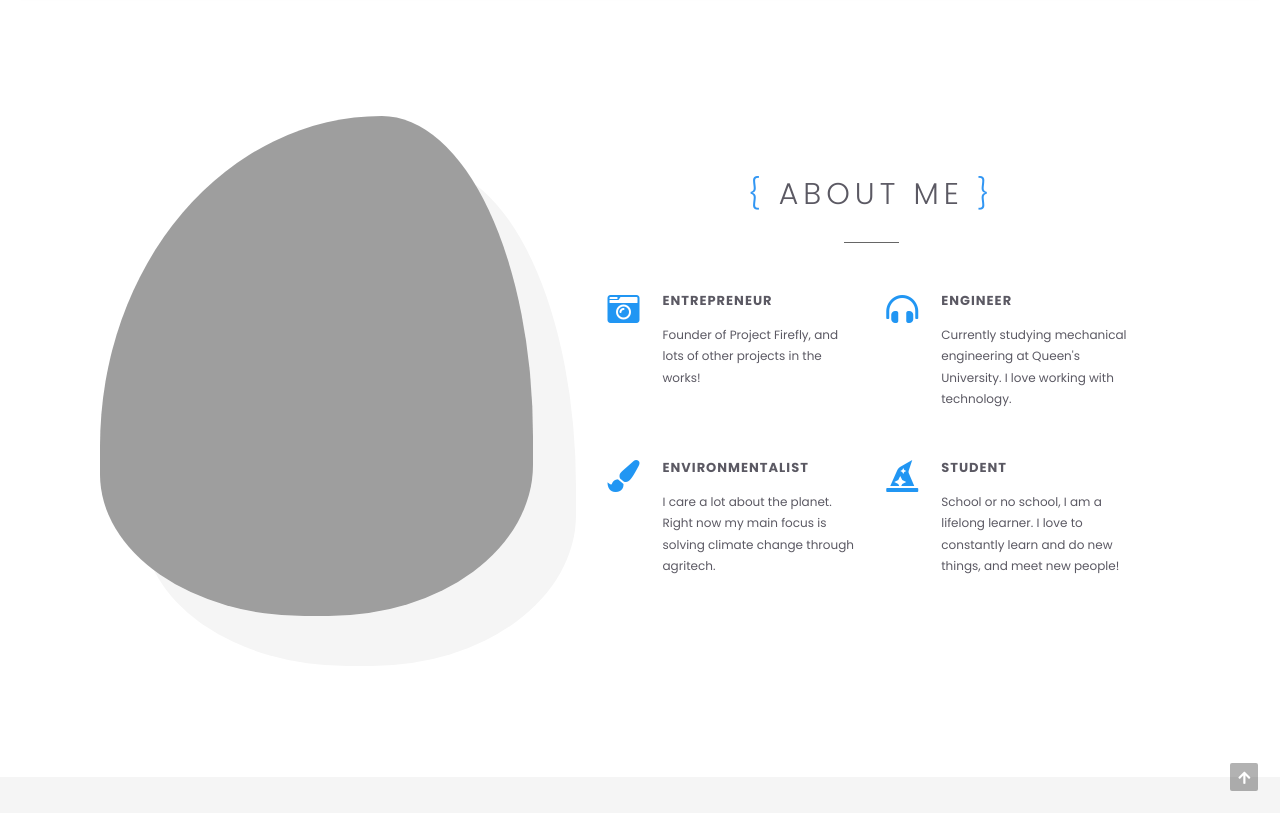
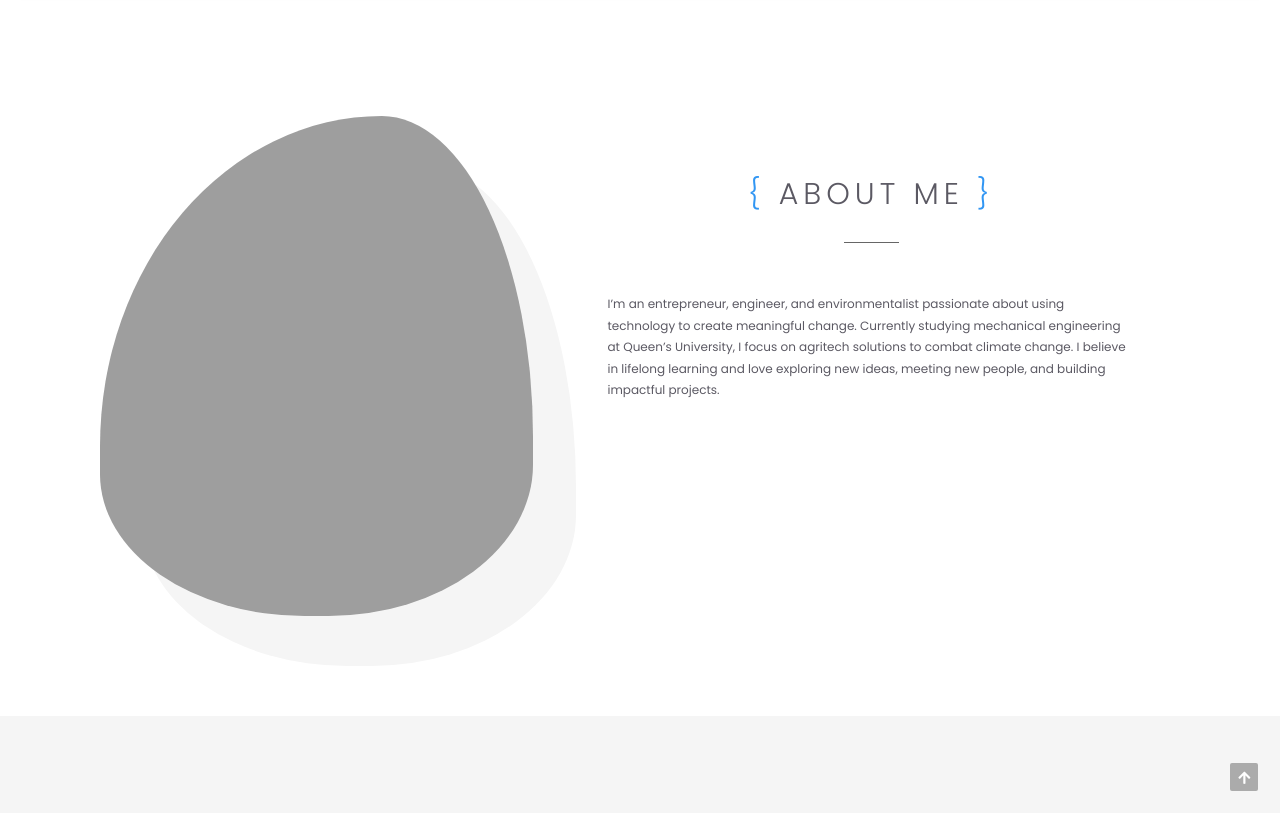
Before and after one commit to jlo13034/Jesse-Pound, a Jekyll site: the page built from index.html, in a window 1280 px wide and 900 px high, scrolled down 817 px, cut to the strip 87-900 px from the top of the window. Built offline with Jekyll 4.4.1, drawn with Linux system fonts in a browser that asks for light colours.

Commit message:
Update to About Section.html
changing the boxes to just a paragraph

```diff
--- a/index.html
+++ b/index.html
@@ -42,7 +42,7 @@ layout: default
                     <div class="col-sm-12">
 
                         <div class="module-header wow fadeInUp">
-							<h2 class="module-title"> About me </h2>
+                            <h2 class="module-title"> About Me </h2>
                             <div class="module-line"></div>
                         </div>
 
@@ -51,75 +51,13 @@ layout: default
                 </div><!-- .row -->
 
                 <div class="row">
-
-					<div class="col-md-12 col-lg-6">
-
-						<div class="iconboxleft wow fadeInUp">
-							<div class="iconboxleft-icon">
-								<i class="fas fa-camera-retro"></i>
-							</div>
-							<div class="iconboxleft-text">
-								<h3 class="iconboxleft-title">Entrepreneur</h3>
-								<div class="iconboxleft-desc">
-									Founder of Project Firefly, and lots of other projects in the works!
+                    <div class="col-md-12">
+                        <div class="about-text wow fadeInUp">
+                            <p>
+                                I’m an entrepreneur, engineer, and environmentalist passionate about using technology to create meaningful change. Currently studying mechanical engineering at Queen’s University, I focus on agritech solutions to combat climate change. I believe in lifelong learning and love exploring new ideas, meeting new people, and building impactful projects.
+                            </p>
                         </div>
                     </div>
-						</div>
-
-					</div>
-
-					<div class="col-md-12 col-lg-6">
-
-						<div class="iconboxleft wow fadeInUp" data-wow-delay=".2s">
-							<div class="iconboxleft-icon">
-								<i class="fas fa-headphones-alt"></i>
-							</div>
-							<div class="iconboxleft-text">
-								<h3 class="iconboxleft-title">Engineer</h3>
-								<div class="iconboxleft-desc">
-									Currently studying mechanical engineering at Queen's University. I love working with technology.
-								</div>
-							</div>
-						</div>
-
-					</div>
-
-				</div><!-- .row -->
-
-				<div class="row">
-
-					<div class="col-md-12 col-lg-6">
-
-						<div class="iconboxleft wow fadeInUp">
-							<div class="iconboxleft-icon">
-								<i class="fas fa-paint-brush"></i>
-							</div>
-							<div class="iconboxleft-text">
-								<h3 class="iconboxleft-title">Environmentalist</h3>
-								<div class="iconboxleft-desc">
-									I care a lot about the planet. Right now my main focus is solving climate change through agritech.
-								</div>
-							</div>
-						</div>
-
-					</div>
-
-					<div class="col-md-12 col-lg-6">
-
-						<div class="iconboxleft wow fadeInUp" data-wow-delay=".2s">
-							<div class="iconboxleft-icon">
-								<i class="fas fa-hat-wizard"></i>
-							</div>
-							<div class="iconboxleft-text">
-								<h3 class="iconboxleft-title">Student</h3>
-								<div class="iconboxleft-desc">
-									School or no school, I am a lifelong learner. I love to constantly learn and do new things, and meet new people!
-								</div>
-							</div>
-						</div>
-
-					</div>
-
                 </div><!-- .row -->
 
             </div><!-- col-xs-12 -->
```
Lines whose indentation alone changed are shown as unchanged.
